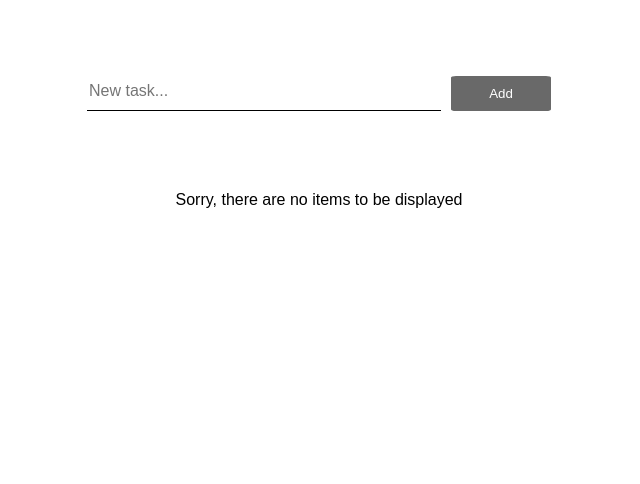
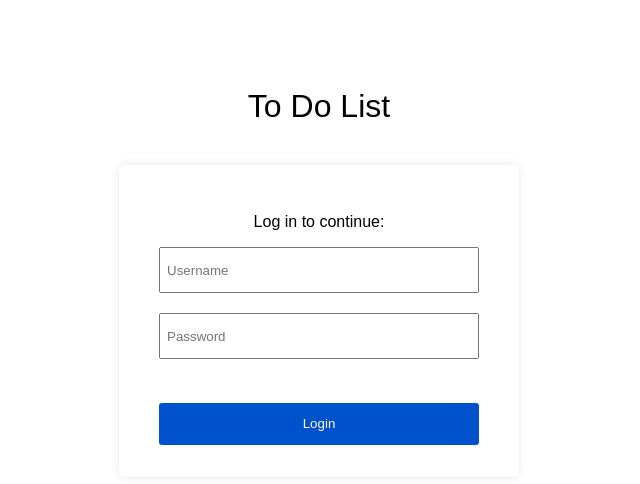
Before and after one commit to anapog/to-do-list, a React (Create React App) app: page /login in a window 1280 px wide. Before the commit this address led to /to-do-list. Shown: the top 484 px of the page, without its empty margins (321-961 px from the left). Built offline with nearby package versions, Linux system fonts and the light colour scheme.

Commit message:
feat: add login page and its tests

```diff
--- a/src/App.tsx
+++ b/src/App.tsx
@@ -1,5 +1,6 @@
 import { BrowserRouter, Navigate, Route, Routes } from 'react-router-dom';
 import ToDoList from './pages/to-do-list/to-do-list';
+import Login from './pages/login/login';
 import './App.scss';
 
 const App = (): JSX.Element => {
@@ -8,7 +9,7 @@ const App = (): JSX.Element => {
 			<BrowserRouter>
 				<Routes>
 					{/* TODO add guard to check auth creds */}
-					{/* <Route path="/login" element={<Login />} /> */}
+					<Route path="/login" element={<Login />}  />
 					<Route path="/to-do-list" element={<ToDoList />} />
 					<Route path="*" element={<Navigate to="/to-do-list" replace />} />
 				</Routes>
--- /dev/null
+++ b/src/constants/user.ts
@@ -0,0 +1 @@
+export const INITIAL_USER = { username: '', password: '' };
--- /dev/null
+++ b/src/interfaces/user.interface.ts
@@ -0,0 +1,4 @@
+export interface User {
+	username: string;
+	password: string;
+}
--- /dev/null
+++ b/src/pages/login/login.scss
@@ -0,0 +1,60 @@
+.login {
+	.form-header {
+		padding: 24px 0px;
+		font-size: 32px;
+		font-weight: 500;
+
+		@media (min-width: 769px) {
+			padding: 40px 0px;
+		}
+	}
+
+	.form-box {
+		display: flex;
+		flex-direction: column;
+		margin: 0px auto 24px;
+		padding: 0px 8px;
+		max-width: 320px;
+		border-radius: 5px;
+		box-shadow: none;
+		box-sizing: border-box;
+
+		@media (min-width: 769px) {
+			padding: 32px 40px;
+			box-shadow: rgba(0, 0, 0, 0.1) 0px 0px 10px;
+			max-width: 400px;
+		}
+
+		.form-intro {
+			margin-bottom: 16px;
+		}
+
+		.login-form {
+			display: flex;
+			flex-direction: column;
+			gap: 20px;
+
+			.form-input {
+				height: 26px;
+				padding: 8px 6px;
+
+				&:focus {
+					outline: none;
+				}
+			}
+
+			.form-button {
+				line-height: 26px;
+				padding: 8px 6px;
+				margin-top: 24px;
+				border-radius: 3px;
+				box-sizing: border-box;
+				border: none;
+				background-color: #0052cc;
+				color: white;
+				font-weight: 500;
+				cursor: pointer;
+			}
+		}
+	}
+}
--- /dev/null
+++ b/src/pages/login/login.tsx
@@ -0,0 +1,63 @@
+import { FormEvent, useState } from 'react';
+import { INITIAL_USER } from '../../constants/user';
+import { User } from '../../interfaces/user.interface';
+import './login.scss';
+
+const Login = (): JSX.Element => {
+	const [user, setUser] = useState<User>(INITIAL_USER);
+
+	const handleLogin = (event: FormEvent): void => {
+		event.preventDefault();
+		// TODO call fake request service
+		// TODO persistently save token
+		setUser(INITIAL_USER);
+	};
+
+	const handleInputChange =
+		(propertyName: string) =>
+		(event: React.ChangeEvent<HTMLInputElement>): void => {
+			const updatedUser: User = { ...user, [propertyName]: event.target.value };
+			setUser({ ...updatedUser });
+		};
+
+	return (
+		<div className="login" data-testid="login">
+			<header className="form-header" data-testid="form-header">
+				To Do List
+			</header>
+			<div className="form-box">
+				<p className="form-intro" data-testid="form-intro">
+					Log in to continue:
+				</p>
+				<form className="login-form" onSubmit={handleLogin} data-testid="login-form">
+					<input
+						type="text"
+						className="form-input"
+						value={user.username}
+						placeholder="Username"
+						onChange={handleInputChange('username')}
+						data-testid="form-input-username"
+					/>
+					<input
+						type="password"
+						className="form-input"
+						value={user.password}
+						placeholder="Password"
+						onChange={handleInputChange('password')}
+						data-testid="form-input-password"
+					/>
+					<button
+						className="form-button"
+						type="submit"
+						disabled={!user.username || !user.password}
+						data-testid="login-form-button"
+					>
+						Login
+					</button>
+				</form>
+			</div>
+		</div>
+	);
+};
+
+export default Login;
```
Also changed, not shown: 1 other file (tests, documents, lock files or other folders).
